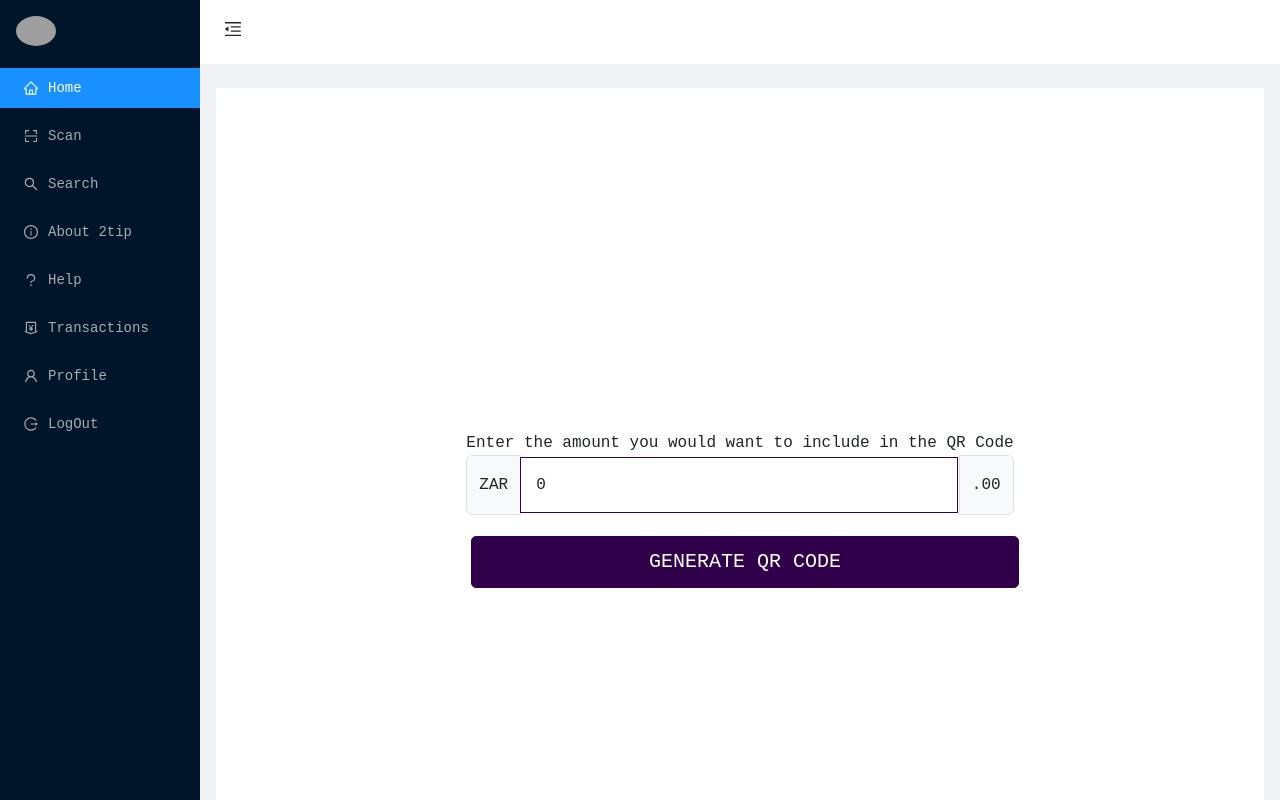
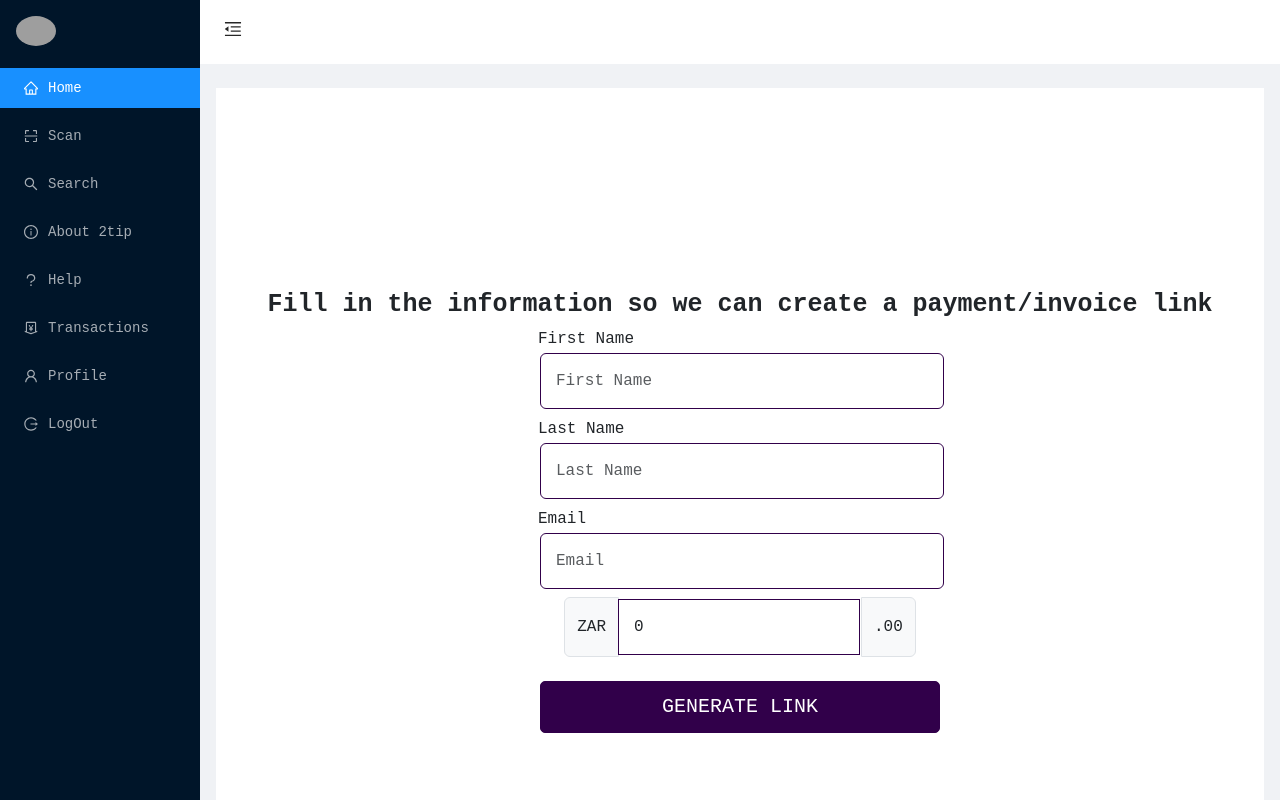
Before and after one commit to Northern-Breeze/2pay-web, a React (Vite) app: page /get-qr-code in a window 1280 px wide. Shown: the top 800 px of the page. Built offline with nearby package versions, Linux system fonts and the light colour scheme; no server answers; grey boxes are pictures that could not be loaded; a web font is replaced by a local one; what easy-peasy would draw is missing.

Commit message:
update payment link and qr code generate

```diff
--- a/src/networking/transactions.ts
+++ b/src/networking/transactions.ts
@@ -10,12 +10,16 @@ export class Transactions {
   }
   static getPaymentLink(
     email: string,
+    firstName: string,
+    lastName: string,
     amount: number,
     currency: string,
     callbackUrl: string
   ) {
     return Axios.post("/transaction/create/link", {
       email,
+      firstName,
+      lastName,
       amount,
       currency,
       callbackUrl,
--- a/src/views/PayLink/PayLink.scss
+++ b/src/views/PayLink/PayLink.scss
@@ -2,7 +2,18 @@
   display: flex;
   justify-content: center;
   align-items: center;
+  flex-direction: column;
   height: 100vh;
+  .header {
+    font-size: 25px;
+    font-weight: 600;
+  }
+  .form-group {
+    padding: 3px;
+  }
+  .btn.btn-primary {
+    width: 400px;
+  }
 }
 .ant-modal-body {
   height: 200px;
--- a/src/views/PayLink/PayLink.tsx
+++ b/src/views/PayLink/PayLink.tsx
@@ -16,6 +16,10 @@ type SERVER_STATE = "IDLE" | "LOADING" | "ERROR" | "SUCCESS";
 
 export default function PayLink() {
   const [serverState, setServerState] = React.useState<SERVER_STATE>("IDLE");
+  const [email, setEmail] = React.useState("");
+  const [firstName, setFirstName] = React.useState("");
+  const [lastName, setLastName] = React.useState("");
+
   const [amount, setAmount] = React.useState<number>(0);
   const [paylink, setLink] = React.useState("");
   const [modalOpen, setModalOpen] = React.useState(false);
@@ -27,31 +31,34 @@ export default function PayLink() {
   };
 
   const retryPayment = () => {
-    console.log('Something')
+    console.log("Something");
   };
 
   const copyClipBoard = () => {
     navigator.clipboard.writeText(paylink);
     Notification.success({
-      message: 'Link copied to clipboard successfully'
-    })
+      message: "Link copied to clipboard successfully",
+    });
     setModalOpen(false);
-  }
+  };
 
   const getUrl = () => "http://localhost:5173";
 
   const handleClick = async () => {
     try {
-      if (amount < 100) {
+      if (amount < 5) {
         Notification.info({
-          message: "Please create a charge with a positive value",
+          message:
+            "The amount that can be included in the link must be greater than 5",
         });
         return;
       }
-      setServerState('LOADING');
+      setServerState("LOADING");
       const currency = "ZAR";
       const response = await Server.Transactions.getPaymentLink(
-        profile.email,
+        email,
+        firstName,
+        lastName,
         amount,
         currency,
         getUrl()
@@ -60,18 +67,18 @@ export default function PayLink() {
         Notification.error({
           message: response.data.message,
         });
-        setServerState('ERROR');
+        setServerState("ERROR");
       } else {
         setLink(response.data.data);
         setModalOpen(true);
-        setServerState('IDLE');
+        setServerState("IDLE");
         Notification.success({
           message: "Successfully create a payment link",
         });
       }
     } catch (error) {
       console.log(error);
-      setServerState('ERROR');
+      setServerState("ERROR");
       Notification.error({
         message: "Something went wrong, please try again later",
       });
@@ -81,11 +88,41 @@ export default function PayLink() {
     <TemplateWrapper defaultIndex="1">
       <div className="pay-link-container">
         {serverState === "IDLE" && (
-          <div>
+          <>
             <div className="header">
-              Enter the amount you would want to include in the link
+              Fill in the information so we can create a payment/invoice link
             </div>
-            <div>
+            <div className="form-group">
+              <label>First Name</label>
+              <input
+                name="firstName"
+                placeholder="First Name"
+                value={firstName}
+                className="form-control"
+                onChange={(val) => setFirstName(val.target.value)}
+              />
+            </div>
+            <div className="form-group">
+              <label>Last Name</label>
+              <input
+                name="lastName"
+                placeholder="Last Name"
+                value={lastName}
+                className="form-control"
+                onChange={(val) => setLastName(val.target.value)}
+              />
+            </div>
+            <div className="form-group">
+              <label>Email</label>
+              <input
+                name="email"
+                placeholder="Email"
+                value={email}
+                className="form-control"
+                onChange={(val) => setEmail(val.target.value)}
+              />
+            </div>
+            <div className="form-group">
               <div className="amount-enter">
                 <div className="input-group mb-3">
                   <span className="input-group-text">ZAR</span>
@@ -101,11 +138,11 @@ export default function PayLink() {
               </div>
             </div>
             <div className="d-grid gap-2">
-              <Button type="primary" clickHandler={handleClick} size="large">
+              <button className="btn btn-primary btn-lg" onClick={handleClick}>
                 GENERATE LINK
-              </Button>
+              </button>
             </div>
-          </div>
+          </>
         )}
         {serverState === "LOADING" && (
           <div className="loader">
--- a/src/views/QRCode/QRCode.tsx
+++ b/src/views/QRCode/QRCode.tsx
@@ -14,6 +14,9 @@ export default function QRCode() {
   const [serverState, setServerState] = React.useState<SERVER_STATE>("IDLE");
   const [amount, setAmount] = React.useState<number>(0);
   const [image, setImage] = React.useState("");
+  const [email, setEmail] = React.useState("");
+  const [firstName, setFirstName] = React.useState("");
+  const [lastName, setLastName] = React.useState("");
   const handleAmount = (e: React.ChangeEvent<HTMLInputElement>) => {
     const val = e.target.value as unknown as number;
     setAmount(val);
@@ -25,7 +28,7 @@ export default function QRCode() {
 
   const handleClick = async () => {
     try {
-      if (amount < 100) {
+      if (amount < 5) {
         Notification.info({
           message: "Please create a charge with a positive value",
         });
@@ -63,11 +66,41 @@ export default function QRCode() {
       <div className="qrcode-container">
         <div className="pay-link-container">
           {serverState === "IDLE" && (
-            <div>
+            <>
               <div className="header">
-                Enter the amount you would want to include in the QR Code
+                Fill in the information so we can create a payment/invoice link
               </div>
-              <div>
+              <div className="form-group">
+                <label>First Name</label>
+                <input
+                  name="firstName"
+                  placeholder="First Name"
+                  value={firstName}
+                  className="form-control"
+                  onChange={(val) => setFirstName(val.target.value)}
+                />
+              </div>
+              <div className="form-group">
+                <label>Last Name</label>
+                <input
+                  name="lastName"
+                  placeholder="Last Name"
+                  value={lastName}
+                  className="form-control"
+                  onChange={(val) => setLastName(val.target.value)}
+                />
+              </div>
+              <div className="form-group">
+                <label>Email</label>
+                <input
+                  name="email"
+                  placeholder="Email"
+                  value={email}
+                  className="form-control"
+                  onChange={(val) => setEmail(val.target.value)}
+                />
+              </div>
+              <div className="form-group">
                 <div className="amount-enter">
                   <div className="input-group mb-3">
                     <span className="input-group-text">ZAR</span>
@@ -83,11 +116,14 @@ export default function QRCode() {
                 </div>
               </div>
               <div className="d-grid gap-2">
-                <Button type="primary" clickHandler={handleClick} size="large">
-                  GENERATE QR CODE
-                </Button>
+                <button
+                  className="btn btn-primary btn-lg"
+                  onClick={handleClick}
+                >
+                  GENERATE LINK
+                </button>
               </div>
-            </div>
+            </>
           )}
           {serverState === "LOADING" && (
             <div className="loader">
@@ -106,7 +142,11 @@ export default function QRCode() {
             <div className="scan-qrcode-image">
               <div className="header">Scan the QR Code bellow</div>
               <div>
-                <img className="qrc-code-image" src={image} alt="QR code image" />
+                <img
+                  className="qrc-code-image"
+                  src={image}
+                  alt="QR code image"
+                />
               </div>
             </div>
           )}
```
Also changed, not shown: src/views/Scan/Scan.tsx (+13 -2 lines).
